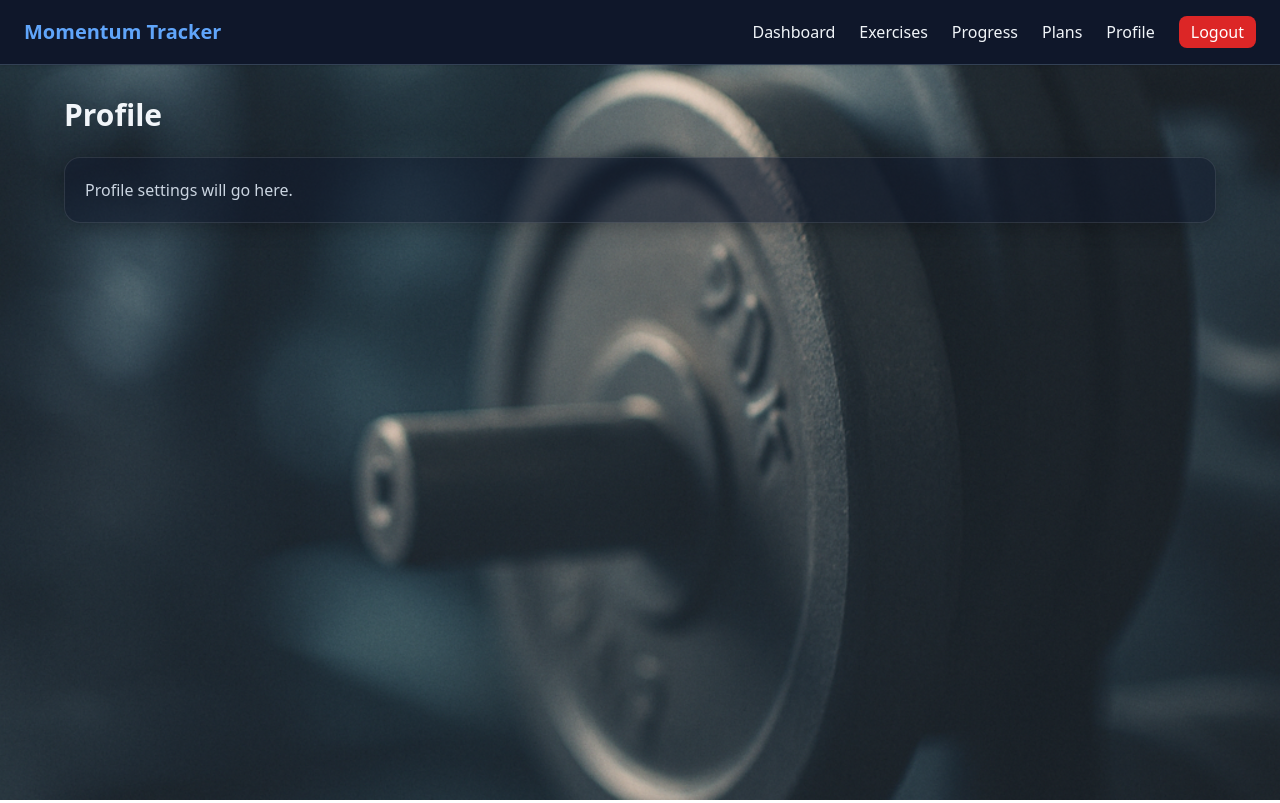
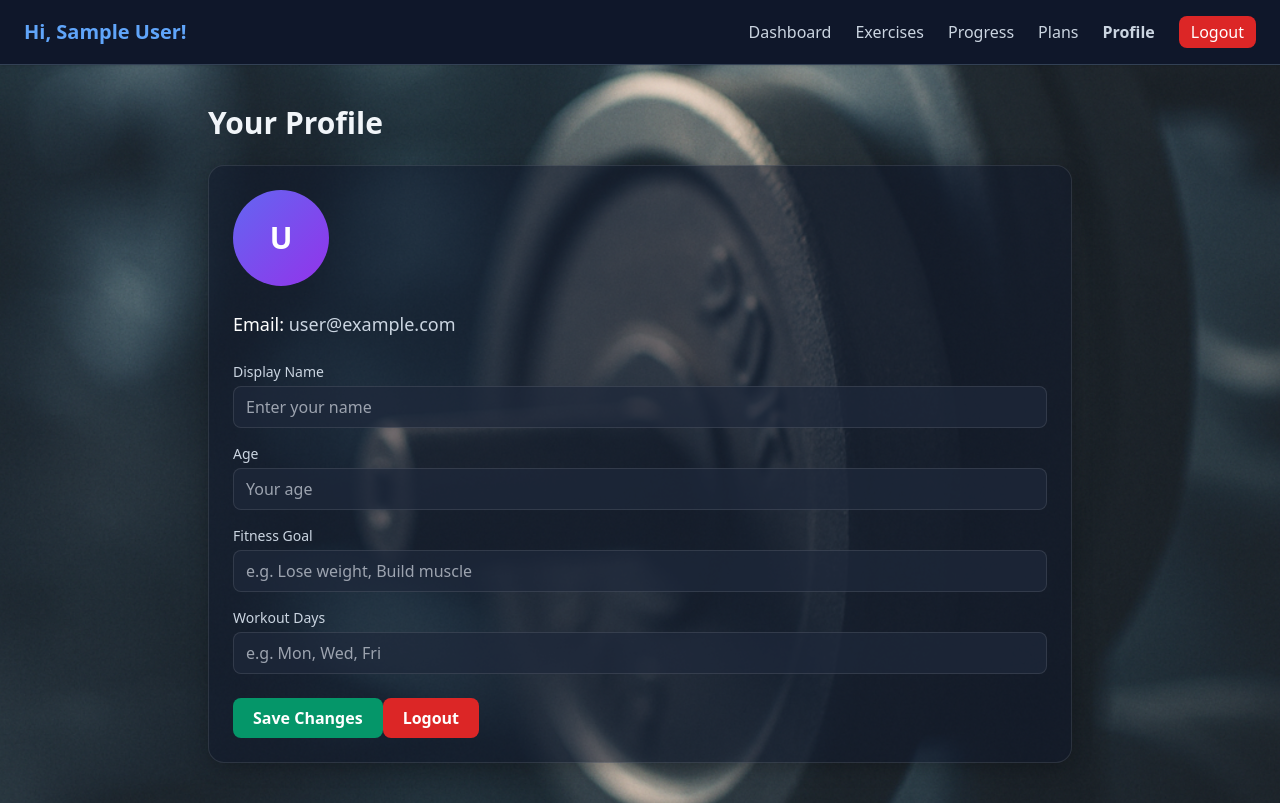
Before and after one commit to fittechjoy/Momentum-Tracker, a React (Vite) app: page /profile in a window 1280 px wide. Built offline with nearby package versions, Linux system fonts and the light colour scheme; no server answers; the database is empty; sample sign-in values are in the browser's storage.

Commit message:
Add profile page to update user details

```diff
--- a/src/components/Navbar.jsx
+++ b/src/components/Navbar.jsx
@@ -6,26 +6,83 @@ export default function Navbar() {
   const { currentUser, logout } = useAuth();
 
   const handleLogout = async () => {
-    await logout();
-    navigate("/login");
+    try {
+      await logout();
+      navigate("/login");
+    } catch (error) {
+      console.error("Logout failed:", error);
+    }
   };
+
+  const displayName =
+    currentUser?.displayName ||
+    currentUser?.email?.split("@")[0] ||
+    "User";
 
   return (
     <nav className="bg-slate-900 border-b border-slate-700 px-6 py-4 flex justify-between items-center shadow">
-      <h1 className="text-xl font-bold text-blue-400">Momentum Tracker</h1>
+      <h1 className="text-xl font-bold text-blue-400">
+        {`Hi, ${displayName}!`}
+      </h1>
 
       <div className="space-x-6 flex items-center">
-        <NavLink to="/">Dashboard</NavLink>
-        <NavLink to="/exercises">Exercises</NavLink>
-        <NavLink to="/progress">Progress</NavLink>
-        <NavLink to="/plans">Plans</NavLink>
-        <NavLink to="/profile">Profile</NavLink>
+        <NavLink
+          to="/"
+          className={({ isActive }) =>
+            `text-slate-300 hover:text-white ${
+              isActive ? "text-blue-400 font-semibold" : ""
+            }`
+          }
+        >
+          Dashboard
+        </NavLink>
+        <NavLink
+          to="/exercises"
+          className={({ isActive }) =>
+            `text-slate-300 hover:text-white ${
+              isActive ? "text-blue-400 font-semibold" : ""
+            }`
+          }
+        >
+          Exercises
+        </NavLink>
+        <NavLink
+          to="/progress"
+          className={({ isActive }) =>
+            `text-slate-300 hover:text-white ${
+              isActive ? "text-blue-400 font-semibold" : ""
+            }`
+          }
+        >
+          Progress
+        </NavLink>
+        <NavLink
+          to="/plans"
+          className={({ isActive }) =>
+            `text-slate-300 hover:text-white ${
+              isActive ? "text-blue-400 font-semibold" : ""
+            }`
+          }
+        >
+          Plans
+        </NavLink>
+        <NavLink
+          to="/profile"
+          className={({ isActive }) =>
+            `text-slate-300 hover:text-white ${
+              isActive ? "text-blue-400 font-semibold" : ""
+            }`
+          }
+        >
+          Profile
+        </NavLink>
 
-        {currentUser && (
-          <button onClick={handleLogout} className="ml-4 bg-red-600 hover:bg-red-500 text-white px-3 py-1 rounded-lg">
-            Logout
-          </button>
-        )}
+        <button
+          onClick={handleLogout}
+          className="ml-4 bg-red-600 hover:bg-red-500 text-white px-3 py-1 rounded-lg"
+        >
+          Logout
+        </button>
       </div>
     </nav>
   );
--- a/src/firebaseConfig.js
+++ b/src/firebaseConfig.js
@@ -1,6 +1,7 @@
 import { initializeApp } from "firebase/app";
 import { getAuth } from "firebase/auth";
 import { getFirestore } from "firebase/firestore";
+import { getStorage } from "firebase/storage";
 
 const firebaseConfig = {
   apiKey: import.meta.env.VITE_FIREBASE_API_KEY,
@@ -14,4 +15,5 @@ const firebaseConfig = {
 const app = initializeApp(firebaseConfig);
 export const auth = getAuth(app);
 export const db = getFirestore(app);
+export const storage = getStorage(app);
 export default app;
--- a/src/pages/Profile.jsx
+++ b/src/pages/Profile.jsx
@@ -1,9 +1,189 @@
+import { useAuth } from "../context/AuthContext";
+import { useState, useEffect } from "react";
+import { db } from "../firebaseConfig";
+import { doc, getDoc, setDoc } from "firebase/firestore";
+import { useNavigate } from "react-router-dom";
+
 export default function Profile() {
+  const { currentUser, logout } = useAuth();
+  const navigate = useNavigate();
+
+  const [profile, setProfile] = useState({
+    name: "",
+    age: "",
+    goal: "",
+    days: "",
+  });
+  const [saving, setSaving] = useState(false);
+  const [message, setMessage] = useState("");
+
+  // ✅ Load stored user data
+  useEffect(() => {
+    const fetchProfile = async () => {
+      if (!currentUser) return;
+      const userRef = doc(db, "users", currentUser.uid);
+      const snap = await getDoc(userRef);
+
+      if (snap.exists()) {
+        setProfile({
+          name: snap.data().name || "",
+          age: snap.data().age || "",
+          goal: snap.data().goal || "",
+          days: snap.data().days || "",
+        });
+      }
+    };
+    fetchProfile();
+  }, [currentUser]);
+
+  // ✅ Save updates to Firestore
+  const handleSave = async () => {
+    if (!currentUser) return;
+
+    try {
+      setSaving(true);
+      await setDoc(
+        doc(db, "users", currentUser.uid),
+        { ...profile },
+        { merge: true }
+      );
+      setMessage("Profile updated ✅");
+    } catch (err) {
+      setMessage("Error saving profile ❌");
+    } finally {
+      setSaving(false);
+    }
+  };
+
+  // ✅ Logout
+  const handleLogout = async () => {
+    try {
+      await logout();
+      navigate("/login");
+    } catch (error) {
+      console.error("Logout failed:", error);
+    }
+  };
+
+  // ✅ Input updater
+  const handleChange = (e) => {
+    setProfile({ ...profile, [e.target.name]: e.target.value });
+  };
+
   return (
-    <div className="max-w-6xl mx-auto py-8">
-      <h1 className="text-3xl font-bold mb-6">Profile</h1>
-      <div className="rounded-2xl border border-white/10 bg-slate-900/50 p-5 shadow-soft">
-        <p className="text-slate-300">Profile settings will go here.</p>
+    <div className="max-w-4xl mx-auto py-10 px-4">
+      <h1 className="text-3xl font-bold mb-6">Your Profile</h1>
+
+      <div className="bg-slate-900/50 border border-white/10 rounded-2xl shadow-soft p-6 space-y-6">
+        {/* Avatar */}
+        <div className="w-24 h-24 rounded-full bg-gradient-to-br from-indigo-500 to-purple-600 flex items-center justify-center text-3xl font-bold text-white">
+          {profile.name
+            ? profile.name.charAt(0).toUpperCase()
+            : currentUser?.email?.charAt(0).toUpperCase()}
+        </div>
+
+        {/* Email */}
+        <p className="text-lg text-slate-300">
+          <span className="font-medium text-white">Email:</span>{" "}
+          {currentUser?.email}
+        </p>
+
+        {/* Editable Fields */}
+        <div className="space-y-4">
+          <div>
+            <label
+              htmlFor="name"
+              className="text-slate-300 text-sm block mb-1"
+            >
+              Display Name
+            </label>
+            <input
+              id="name"
+              name="name"
+              autoComplete="name"
+              type="text"
+              value={profile.name}
+              onChange={handleChange}
+              className="w-full rounded-lg bg-slate-800/70 border border-white/10 px-3 py-2 text-slate-100 focus:outline-none focus:ring-2 focus:ring-indigo-600"
+              placeholder="Enter your name"
+            />
+          </div>
+
+          <div>
+            <label
+              htmlFor="age"
+              className="text-slate-300 text-sm block mb-1"
+            >
+              Age
+            </label>
+            <input
+              id="age"
+              name="age"
+              autoComplete="age"
+              type="number"
+              value={profile.age}
+              onChange={handleChange}
+              className="w-full rounded-lg bg-slate-800/70 border border-white/10 px-3 py-2 text-slate-100 focus:outline-none focus:ring-2 focus:ring-indigo-600"
+              placeholder="Your age"
+            />
+          </div>
+
+          <div>
+            <label
+              htmlFor="goal"
+              className="text-slate-300 text-sm block mb-1"
+            >
+              Fitness Goal
+            </label>
+            <input
+              id="goal"
+              name="goal"
+              autoComplete="off"
+              type="text"
+              value={profile.goal}
+              onChange={handleChange}
+              className="w-full rounded-lg bg-slate-800/70 border border-white/10 px-3 py-2 text-slate-100 focus:outline-none focus:ring-2 focus:ring-indigo-600"
+              placeholder="e.g. Lose weight, Build muscle"
+            />
+          </div>
+
+          <div>
+            <label
+              htmlFor="days"
+              className="text-slate-300 text-sm block mb-1"
+            >
+              Workout Days
+            </label>
+            <input
+              id="days"
+              name="days"
+              autoComplete="off"
+              type="text"
+              value={profile.days}
+              onChange={handleChange}
+              className="w-full rounded-lg bg-slate-800/70 border border-white/10 px-3 py-2 text-slate-100 focus:outline-none focus:ring-2 focus:ring-indigo-600"
+              placeholder="e.g. Mon, Wed, Fri"
+            />
+          </div>
+        </div>
+
+        {/* Buttons */}
+        <button
+          onClick={handleSave}
+          disabled={saving}
+          className="bg-emerald-600 hover:bg-emerald-500 disabled:bg-gray-500 text-white px-5 py-2 rounded-lg font-semibold transition"
+        >
+          {saving ? "Saving..." : "Save Changes"}
+        </button>
+
+        {message && <p className="text-sm mt-2 text-slate-300">{message}</p>}
+
+        <button
+          onClick={handleLogout}
+          className="mt-6 bg-red-600 hover:bg-red-500 text-white px-5 py-2 rounded-lg font-semibold transition"
+        >
+          Logout
+        </button>
       </div>
     </div>
   );
```
